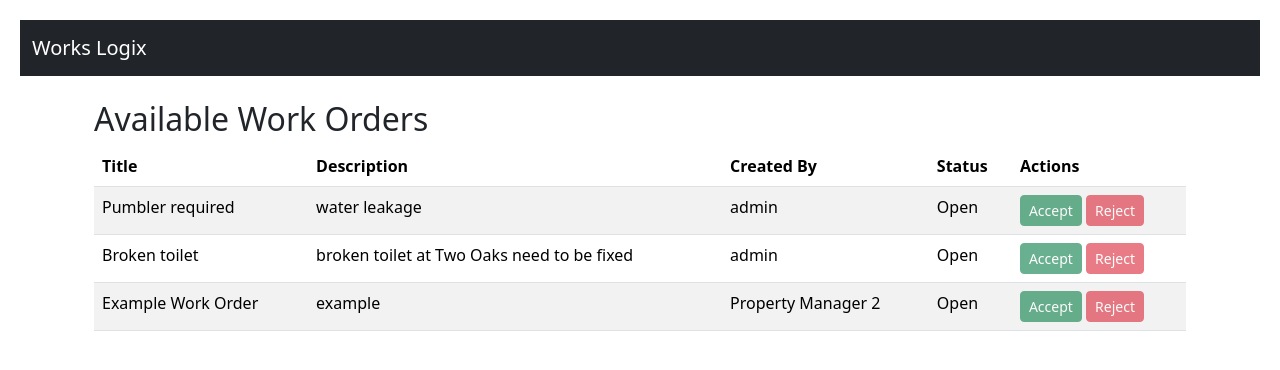
After one commit to gustavowmarques/works-logix, a Flask app: template app/templates/contractor_work_orders.html in a window 1280 px wide. The commit adds this page. Shown: the top 370 px of the page. Run offline with Flask 3, Linux system fonts and the light colour scheme; the template is opened without the code that fills it: values that come from a table or form of the project are taken from there, others are empty.

Commit message:
contractor_work_orders.html created

```diff
--- /dev/null
+++ b/app/templates/contractor_work_orders.html
@@ -0,0 +1,31 @@
+{% extends 'base.html' %}
+{% block content %}
+<div class="container mt-4">
+    <h2>Available Work Orders</h2>
+    <table class="table table-striped">
+        <thead>
+            <tr>
+                <th>Title</th>
+                <th>Description</th>
+                <th>Created By</th>
+                <th>Status</th>
+                <th>Actions</th>
+            </tr>
+        </thead>
+        <tbody>
+        {% for order in work_orders %}
+            <tr>
+                <td>{{ order.title }}</td>
+                <td>{{ order.description }}</td>
+                <td>{{ order.created_by }}</td>
+                <td>{{ order.status }}</td>
+                <td>
+                    <a href="#" class="btn btn-success btn-sm disabled">Accept</a>
+                    <a href="#" class="btn btn-danger btn-sm disabled">Reject</a>
+                </td>
+            </tr>
+        {% endfor %}
+        </tbody>
+    </table>
+</div>
+{% endblock %}
--- a/app/templates/partials/create_work_order.html
+++ b/app/templates/partials/create_work_order.html
@@ -3,7 +3,7 @@
 {% block content %}
 <div class="container mt-5">
   <h2>Create Work Order</h2>
-  <form method="POST">
+  <form method="POST" action="{{ url_for('create_work_order') }}">
     <div class="mb-3">
       <label for="title" class="form-label">Title</label>
       <input type="text" class="form-control" id="title" name="title" required>
```
Also changed, not shown: app/roles.py (added, +7 -0 lines), app/routes.py (+9 -0 lines).
